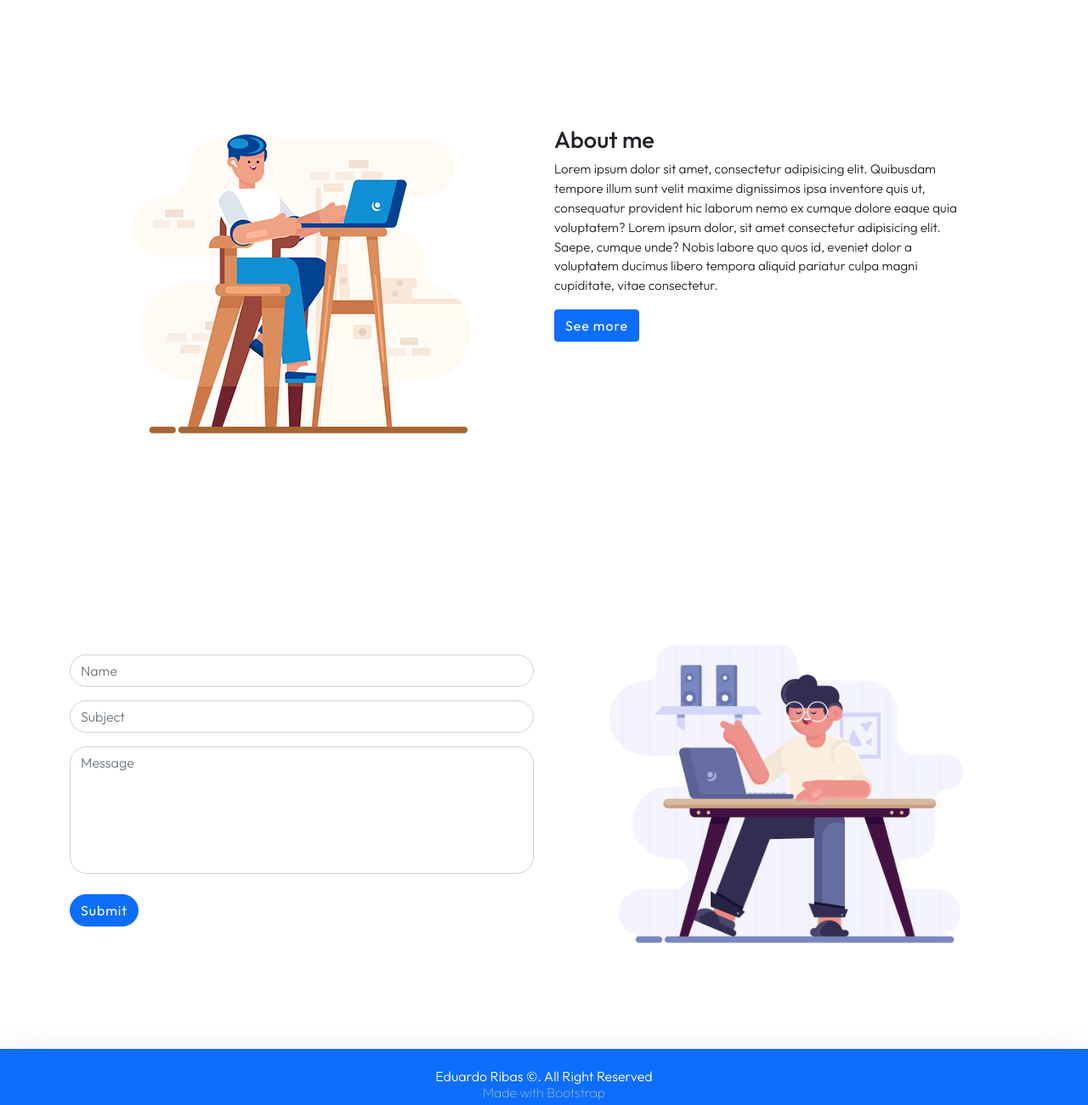
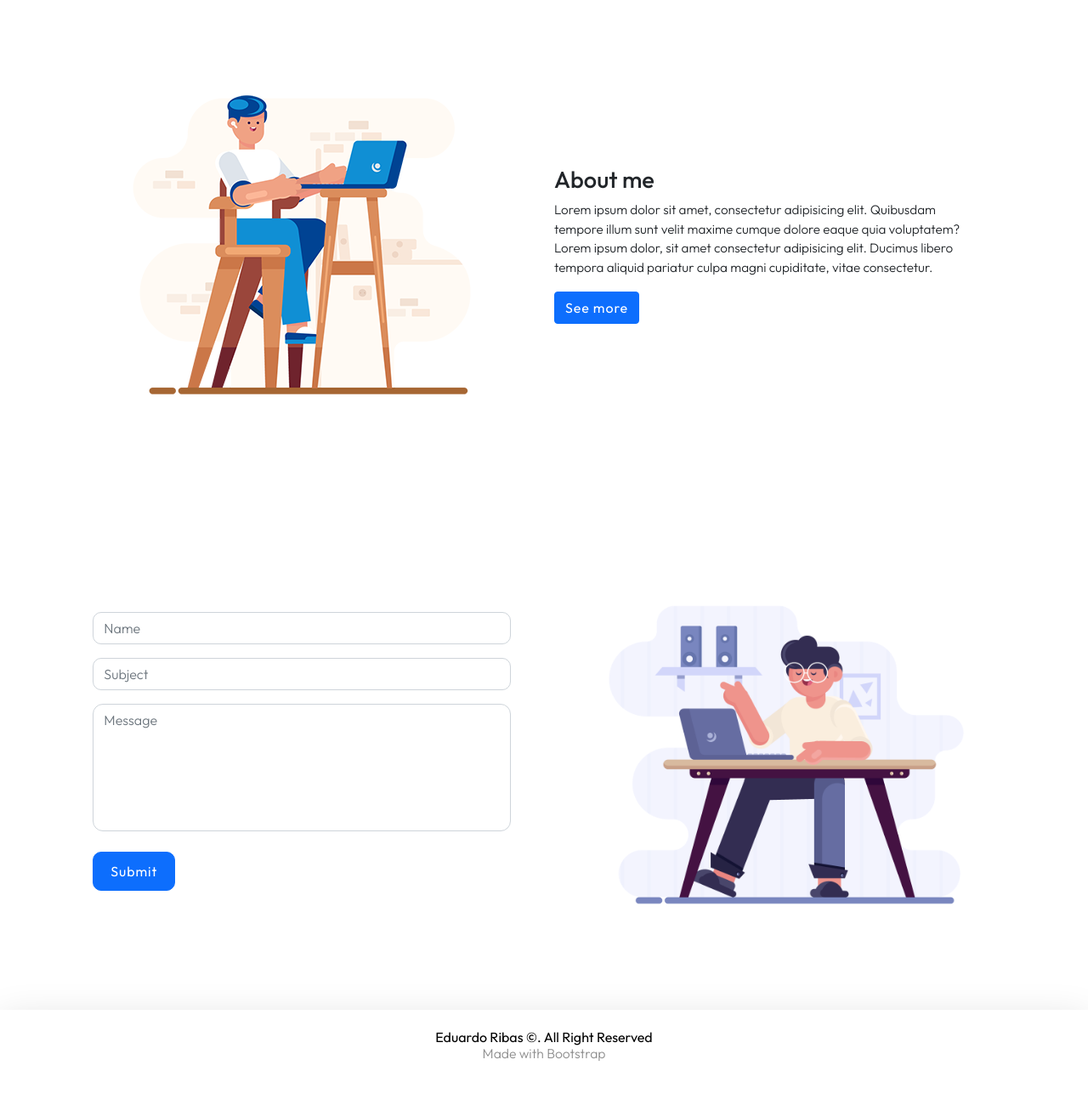
Before and after one commit to edwardribas/bootstrap-cv, a plain HTML site: page index.html in a window 1280 px wide. Shown: the part 640-1940 px from the top of the page at 85% size. After the commit the page ends 1916 px from the top, so only its background shows below. Drawn offline with nearby package versions, Linux system fonts and the light colour scheme.

Commit message:
Some improvements

```diff
--- a/assets/style.css
+++ b/assets/style.css
@@ -33,9 +33,10 @@ nav, .buttons, img{
 .nav-link{
     font-family: 'Outfit', sans-serif;
     color: rgb(216, 213, 213);
+    font-size: .9rem !important;
 }
 nav button{
-    margin-left: 15px
+    margin-left: 15px;
 }
 button{
     font-family: 'Outfit', sans-serif;
@@ -53,8 +54,11 @@ button{
     font-family: 'Outfit', sans-serif;
 }
 .edward{
-    max-width: 380px;
+    max-width: 340px;
     border-radius: 20px;
+}
+.mobile{
+    max-width: 280px;
 }
 
 /* About */
@@ -63,7 +67,7 @@ button{
     font-family: 'Outfit', sans-serif;
 }
 #about h1{
-    font-size: 1.7rem
+    font-size: 1.7rem;
 }
 #about p{
     width: 90%;
@@ -82,16 +86,21 @@ input,textarea{
     font-family: 'Outfit', sans-serif;
     font-weight: 300 !important;
 }
+.form-group{
+    max-width: 600px;
+    width: 90% !important;
+}
 form input{
-    border-radius: 50px !important;
+    border-radius: 10px !important;
 }
 form button{
-    border-radius: 30px !important;
+    border-radius: 10px !important;
+    padding: 10px 20px !important;
 }
 form textarea{
     resize: none;
     height: 150px;
-    border-radius: 20px !important;
+    border-radius: 12px !important;
 }
 form textarea::-webkit-scrollbar{
     display: none;
@@ -108,7 +117,7 @@ footer p{
 }
 footer p:nth-child(2){
     font-size: .98rem !important;
-    color: rgb(217, 217, 217)
+    color: rgba(0, 0, 0, 0.452)
 }
 @media(max-width: 991px){
     form{
@@ -121,12 +130,18 @@ footer p:nth-child(2){
     #contact .desktop{
         display: none !important;
     }
+    #contact .mobile{
+        max-width: 330px;
+    }
 }
 @media(max-width: 767px){
     .hero .row .col-md{
         align-items: center;
         text-align: center;
         gap: 15px
+    }
+    #about img{
+        max-width: 280px;
     }
     .mobile{
         display: flex !important;
--- a/index.html
+++ b/index.html
@@ -42,7 +42,7 @@
         <!-- Landing Row -->
         <div class="row">
 
-          <div class="mobile col-md image d-flex justify-content-end">
+          <div class="mobile col-md image d-flex justify-content-end mx-auto">
             <img src="assets/img/edward.png" class="img-fluid edward shadow-md">
           </div>
           <!-- Texts (Col-1)-->
@@ -67,7 +67,7 @@
 
     <!-- About -->
     <div class="container" id="about">
-      <div class="row m-0">
+      <div class="row m-0 align-items-center">
 
 
         <div class="col-md text-center">
@@ -75,8 +75,8 @@
         </div>
         <div class="col-md my-4">
           <h1>About me</h1>
-          <p class="fw-light">Lorem ipsum dolor sit amet, consectetur adipisicing elit. Quibusdam tempore illum sunt velit maxime dignissimos ipsa inventore quis ut, consequatur provident hic laborum nemo ex cumque dolore eaque quia voluptatem?
-            Lorem ipsum dolor, sit amet consectetur adipisicing elit. Saepe, cumque unde? Nobis labore quo quos id, eveniet dolor a voluptatem ducimus libero tempora aliquid pariatur culpa magni cupiditate, vitae consectetur.
+          <p class="fw-light">Lorem ipsum dolor sit amet, consectetur adipisicing elit. Quibusdam tempore illum sunt velit maxime cumque dolore eaque quia voluptatem?
+            Lorem ipsum dolor, sit amet consectetur adipisicing elit. Ducimus libero tempora aliquid pariatur culpa magni cupiditate, vitae consectetur.
           </p>
           <a href="#contact"><button class="btn btn-primary">See more</button></a>
         </div>
@@ -91,16 +91,16 @@
         </div>
         <div class="col-lg">
           <form>
-              <div class="form-group my-3">
-                <input autocomplete="off" spellcheck="false" type="text" name="name" id="name" class="form-control" placeholder="Name">
+              <div class="form-group my-3 mx-auto">
+                <input autocomplete="off" spellcheck="false" type="text" name="name" id="name" class="form-control mx-auto" placeholder="Name">
               </div>
-              <div class="form-group my-3">
-                <input autocomplete="off" spellcheck="false" type="text" name="subject" id="subject" class="form-control" placeholder="Subject">
+              <div class="form-group my-3 mx-auto">
+                <input autocomplete="off" spellcheck="false" type="text" name="subject" id="subject" class="form-control mx-auto" placeholder="Subject">
               </div>
-              <div class="form-group my-3">
-                <textarea autocomplete="off" spellcheck="false" name="message" id="message" placeholder="Message" class="form-control"></textarea>
+              <div class="form-group my-3 mx-auto">
+                <textarea autocomplete="off" spellcheck="false" name="message" id="message" placeholder="Message" class="form-control mx-auto"></textarea>
               </div>
-              <div class="form-group my-4">
+              <div class="form-group my-4 mx-auto">
                 <button class="btn btn-primary">Submit</button>
               </div>
           </form>
@@ -113,9 +113,9 @@
     </div>
 
     <!-- Footer -->
-    <footer class="bg-primary shadow-lg p-4 text-center">
-      <p class="text-white text-center m-0 fw-light fs-6">Eduardo Ribas &copy;. All Right Reserved</p>
-      <p class="my-1 fw-lighter">Made with Bootstrap</p>
+    <footer class="bg-white shadow-lg p-4 text-center">
+      <p class="text-black text-center m-0 fw-normal fs-6">Eduardo Ribas &copy;. All Right Reserved</p>
+      <p class="my-1 fw-light">Made with Bootstrap</p>
 
     </footer>
 
```
Also changed, not shown: 2 other files.
